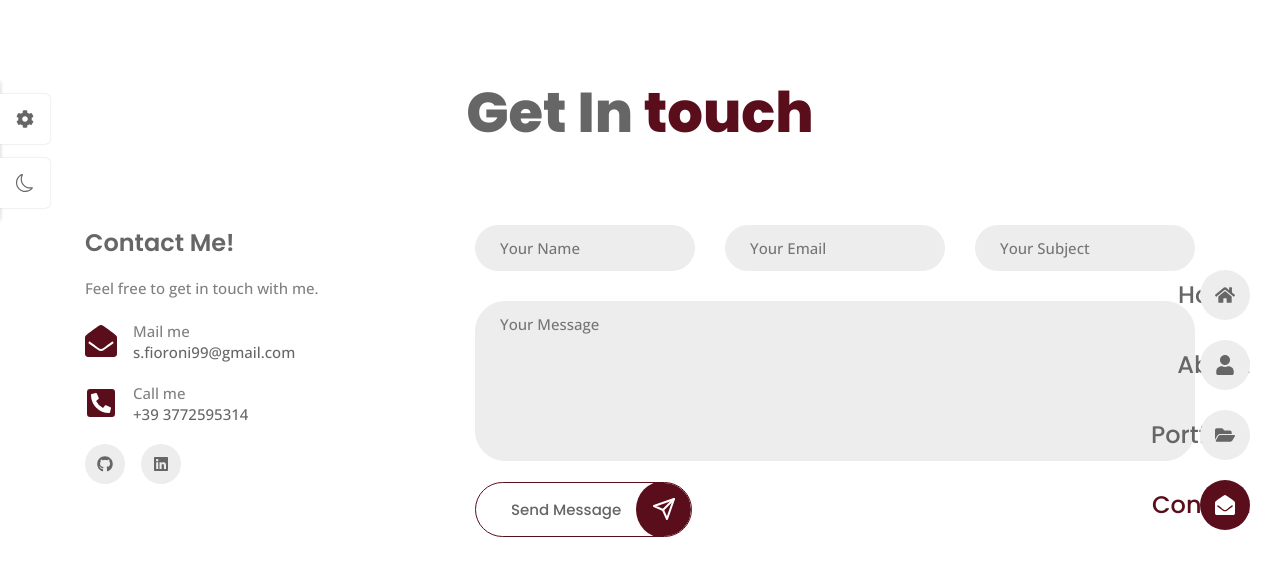
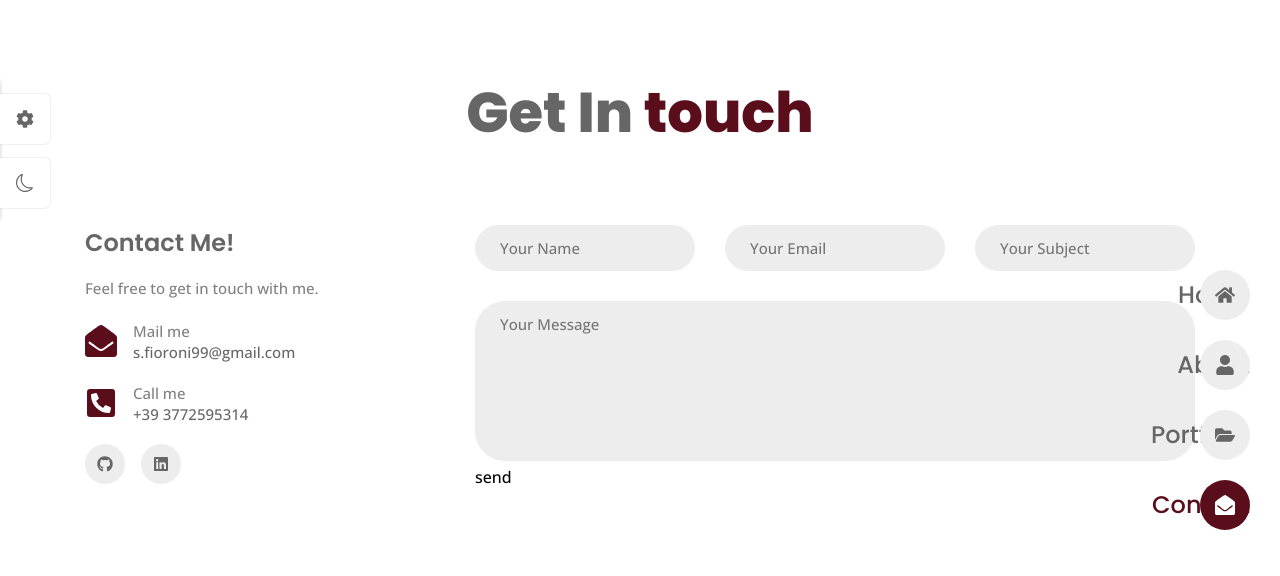
Before and after one commit to SuperBona/My-own-Portfolio-app, a React (Vite) app: page /contact in a window 1280 px wide. Shown: the top 576 px of the page. Built offline with nearby package versions, Linux system fonts and the light colour scheme.

Commit message:
Update Contact.jsx

```diff
--- a/src/pages/contact/Contact.jsx
+++ b/src/pages/contact/Contact.jsx
@@ -121,12 +121,13 @@ const Contact = () => {
               name='message'
             ></textarea>
           </label>
-          <button type='submit' id='send' value='send' className='button'>
+          <input type='submit' id='send' value='send' />
+          {/* <button type='submit' id='send' value='send' className='button'>
             Send Message
             <span className='button__icon contact_button-icon'>
               <FiSend></FiSend>
             </span>
-          </button>
+          </button> */}
         </form>
       </div>
     </section>
```
